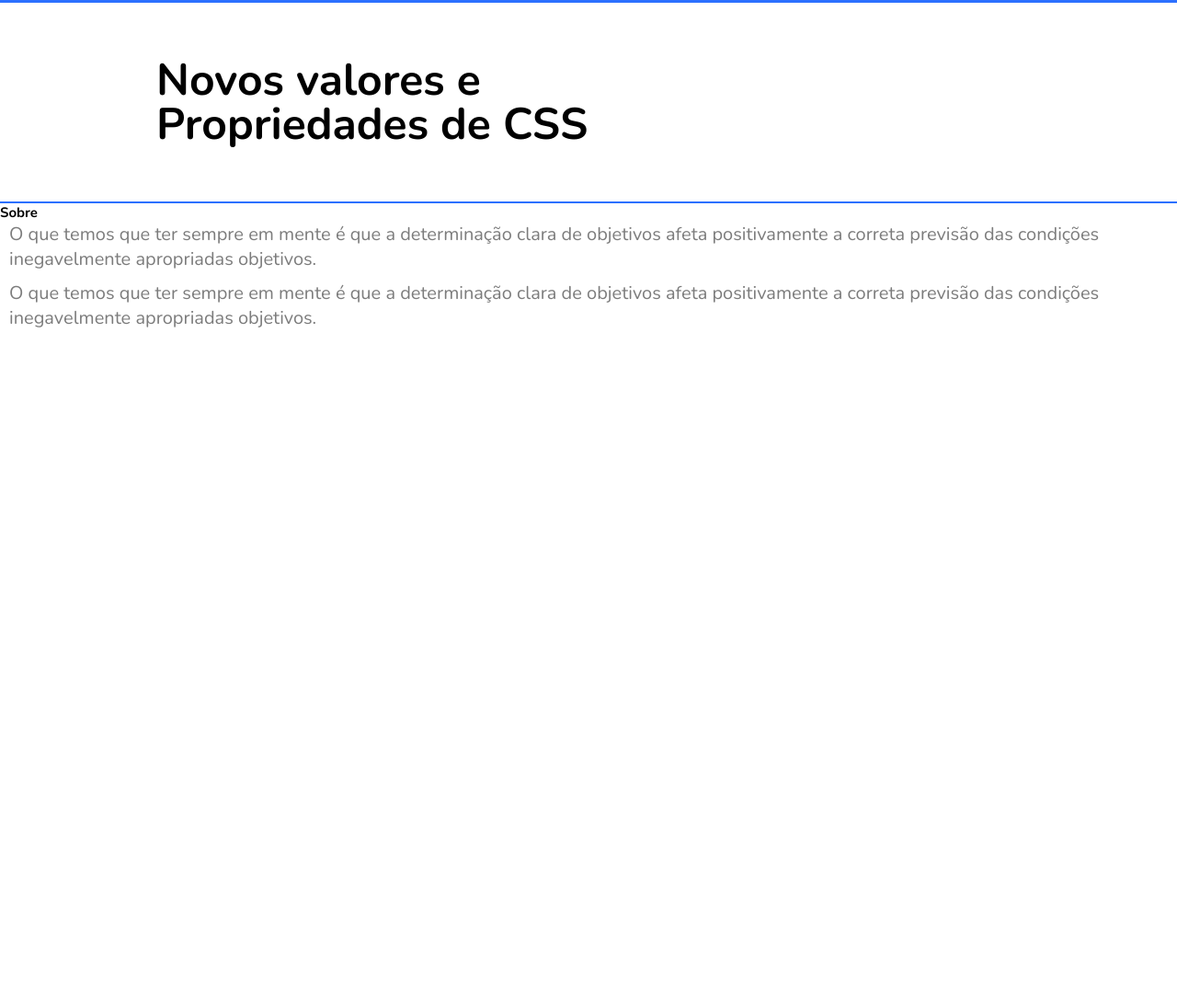
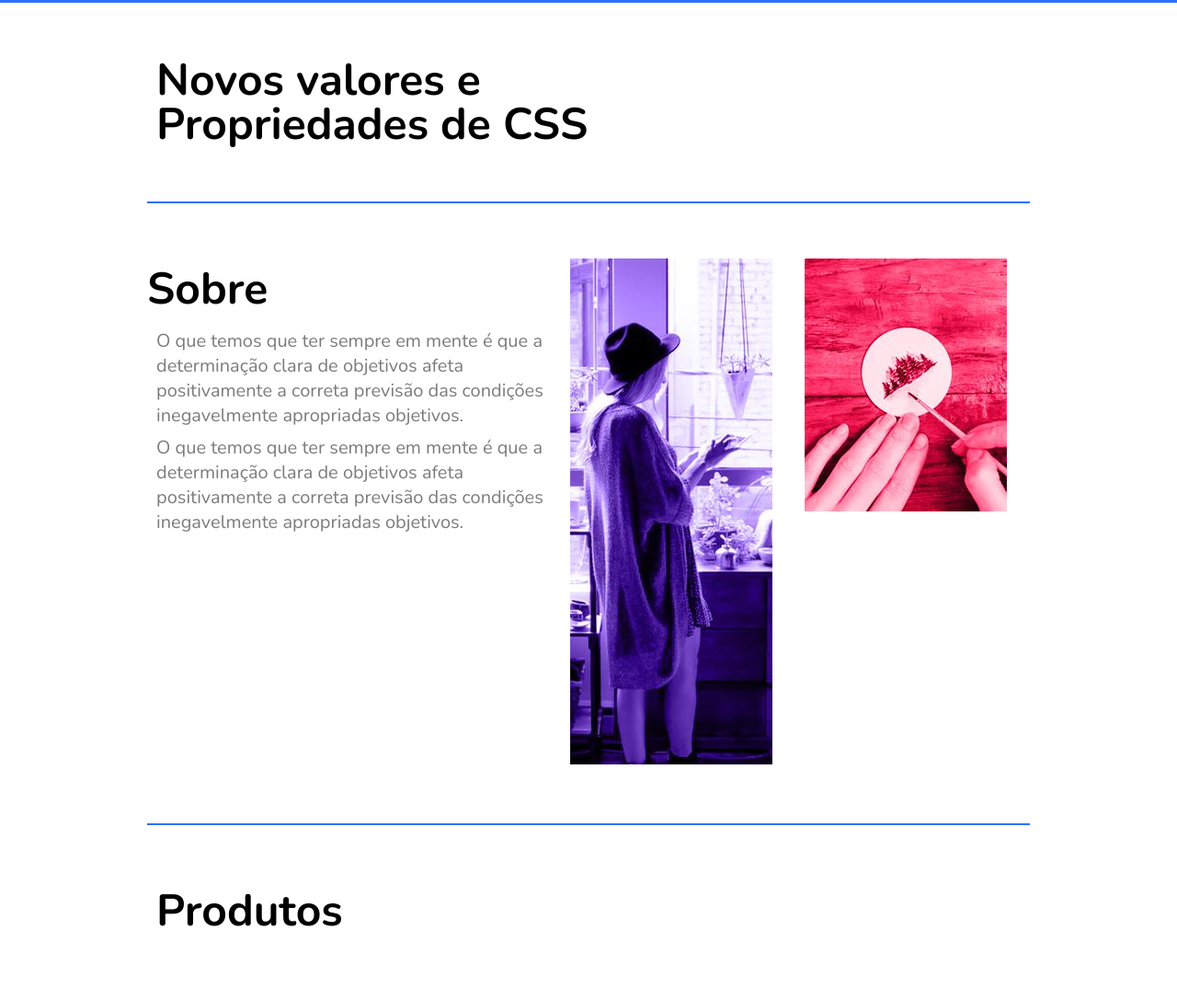
Before and after one commit to marcoantoniofranco/Flexblog, a plain HTML site: page index.html in a window 1280 px wide. Shown: the part 118-1204 px from the top of the page at 92% size. Before the commit the page ends 1000 px from the top, so only its background shows below. Drawn offline with nearby package versions, Linux system fonts and the light colour scheme.

Commit message:
fix: correção posicionamento

```diff
--- a/index.html
+++ b/index.html
@@ -42,13 +42,13 @@
             </div>
         </header>
 
-        <h1 class="introducao">
+        <h1 class="introducao alinhamento-padro">
             Novos valores e
             <br />
             Propriedades de CSS
         </h1>
 
-        <section class="sobre" id="sobre">
+        <section class="sobre alinhamento-padro" id="sobre">
             <div class="sobre-info">
                 <h1>Sobre</h1>
                 <p>
@@ -62,6 +62,32 @@
                     das condições inegavelmente apropriadas objetivos.
                 </p>
             </div>
+            <div class="sobre-img">
+                <img src="src/img/sobre1.jpg" alt="Sobre 1" />
+            </div>
+
+            <div class="sobre-img">
+                <img class="img2" src="src/img/sobre2.jpg" alt="Sobre 2" />
+            </div>
+        </section>
+
+        <section class="produtos alinhamento-padro" id="produtos">
+            <h1>Produtos</h1>
+
+            <!-- <div class="produtos-item purple">
+                <h2>Purple</h2>
+                <img src="src/img/produtos1.jpg" alt="produto 1" />
+            </div>
+
+            <div class="produtos-item pink">
+                <h2>Pink</h2>
+                <img src="src/img/produtos2.jpg" alt="produto 2" />
+            </div>
+
+            <div class="produtos-item blue">
+                <h2>Blue</h2>
+                <img src="src/img/produtos3.jpg" alt="produto 3" />
+            </div> -->
         </section>
     </body>
 </html>
--- a/src/css/style.css
+++ b/src/css/style.css
@@ -4,7 +4,14 @@ html {
 
 body {
     font-family: "Nunito", sans-serif;
-    height: 1000px;
+    height: 1500px;
+}
+
+.alinhamento-padro {
+    display: flex;
+    margin: 0 auto;
+    max-width: 960px;
+    flex-wrap: wrap;
 }
 
 .alinhamento {
@@ -58,20 +65,52 @@ body {
     color: #10327b;
 }
 
+.header .logo h1:hover {
+    transition: 0.3s ease-in-out;
+    color: #c8c7c7;
+}
+
 .introducao {
-    max-width: 960px;
     padding: 60px 10px;
-    margin: 0 auto;
     font-size: 4.8rem;
     line-height: 1;
+    border-bottom: 2px solid #2c70ff;
 }
 
 .sobre {
-    border-top: 2px solid #2c70ff;
+    max-width: 960px;
+    margin: 0 auto;
+    border-bottom: 2px solid #2c70ff;
+    padding: 60px 0;
+}
+
+.sobre h1 {
+    font-size: 4.8rem;
+    margin-bottom: 1rem;
 }
 
 .sobre .sobre-info p {
     font-size: 2rem;
-    margin: 0 10px 10px;
+    margin: 0 10px;
     color: #7c7c7c;
+    margin-bottom: 0.8rem;
 }
+
+.sobre-info {
+    flex: 2 1 300px;
+}
+
+.sobre-img {
+    margin: 0 10px;
+    flex: 1 1 160px;
+}
+
+.produtos {
+    margin: 60px auto;
+}
+
+.produtos h1 {
+    font-size: 4.8rem;
+    margin: 0 10px 60px 10px;
+    width: 100%;
+}
```
